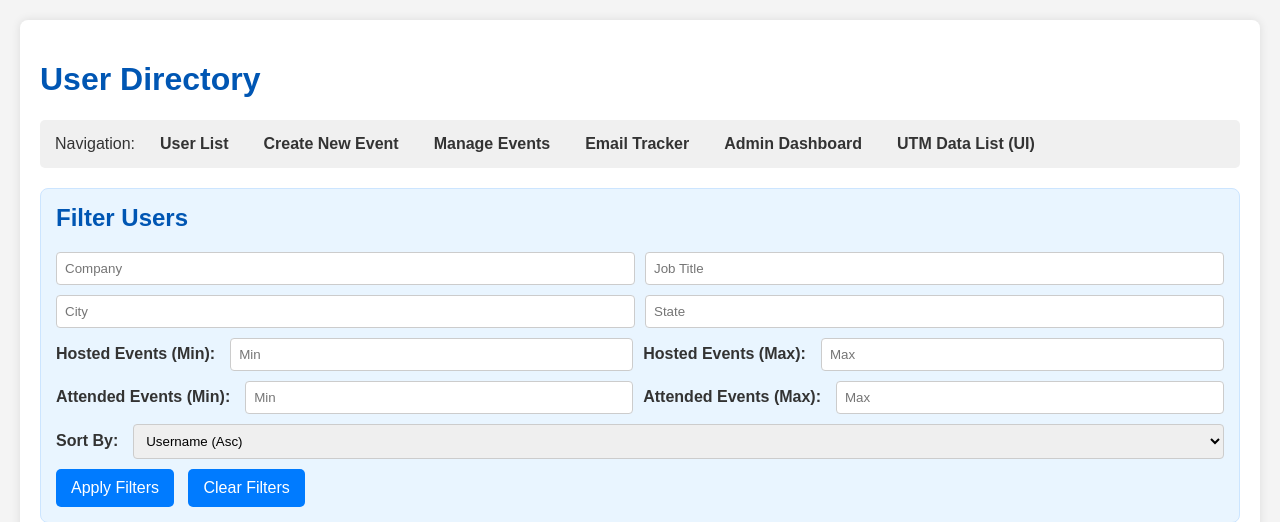
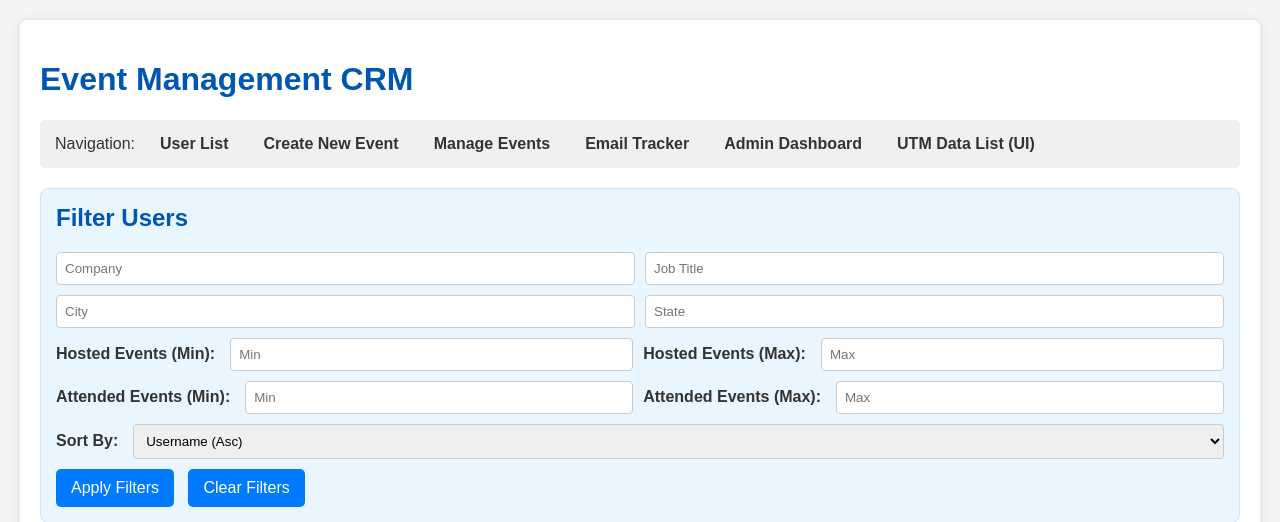
Before and after one commit to kjnamtv2010/event-crm-django, a Django app: page /crm/users-ui/ in a window 1280 px wide. Shown: the top 522 px of the page. Run offline with Django 3.2, Linux system fonts and the light colour scheme; data that the repository does not hold is empty.

Commit message:
refactor code

```diff
--- a/config/settings.py
+++ b/config/settings.py
@@ -84,7 +84,7 @@ WSGI_APPLICATION = 'config.wsgi.application'
 DATABASES = {
     'default': {
         'ENGINE': 'django.db.backends.postgresql',
-        'NAME': os.environ.get('DB_NAME', 'eventcrmdb'),
+        'NAME': os.environ.get('DB_NAME', 'event_crm_db'),
         'USER': os.environ.get('DB_USER', 'postgres'),
         'PASSWORD': os.environ.get('DB_PASSWORD', 'postgres'),
         'HOST': os.environ.get('DB_HOST', 'localhost'),
--- a/crm_events/templates/crm_events/user_filter_page.html
+++ b/crm_events/templates/crm_events/user_filter_page.html
@@ -116,7 +116,7 @@
 </head>
 <body>
     <div class="container">
-        <h1>User Directory</h1>
+        <h1>Event Management CRM</h1>
 
         <div class="top-menu">
             <span>Navigation:</span>
--- a/crm_events/urls.py
+++ b/crm_events/urls.py
@@ -8,7 +8,7 @@ urlpatterns = [
     path('send-emails/', views.SendEmailsView.as_view(), name='send-emails'),
     path('events/register/<slug:slug>/', views.EventDetailAndRegisterView.as_view()),
     path('events/<slug:slug>/', views.EventDetailPageView.as_view(), name='event-detail-page'),
-    path('api/utm-analysis/', views.UTMAnalysisView.as_view(), name='utm-analysis-api'),
+    path('utm-analysis/', views.UTMAnalysisView.as_view(), name='utm-analysis-api'),
     path('email-tracker/', views.EmailTrackerTemplateView.as_view(), name='email-status-tracker'),
-    path('api/email-logs/', views.email_log_json_view, name='email-log-api'),
+    path('email-logs/', views.email_log_json_view, name='email-log-api'),
 ]
```
